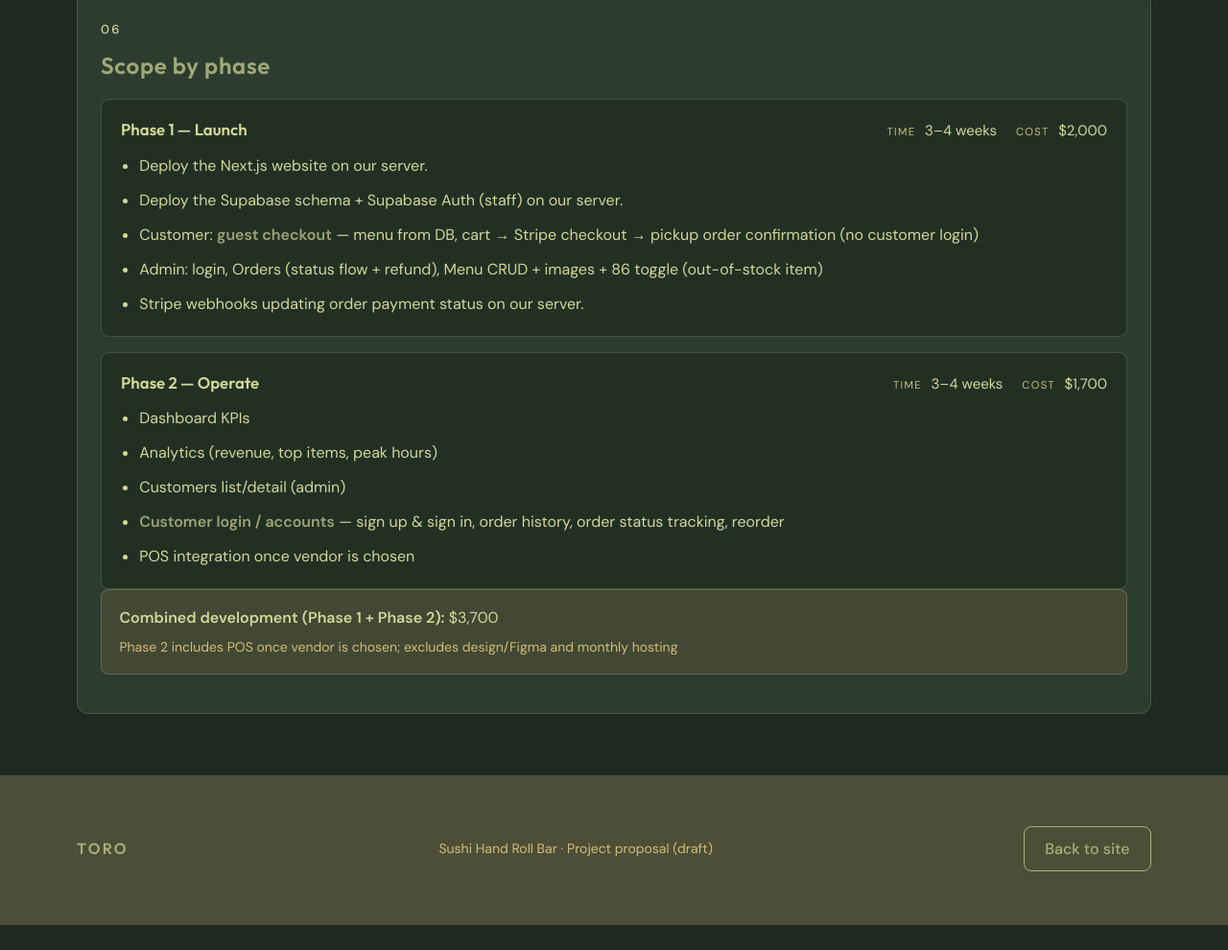
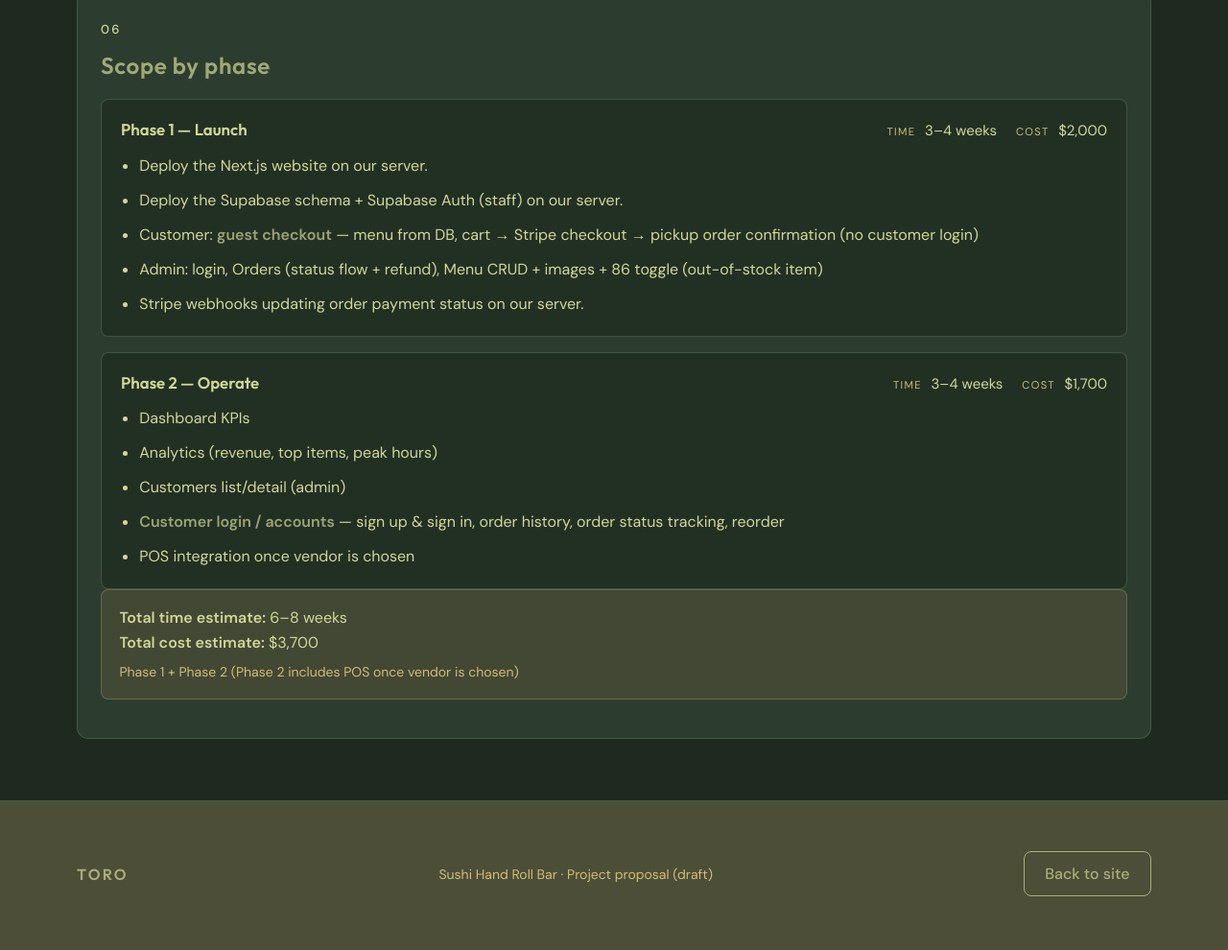
Before and after one commit to juliusnugraha/toro-site, a plain HTML site: page proposal.html in a window 1280 px wide. Shown: the part 2064-3054 px from the top of the page at 96% size. Before the commit the page ends 3028 px from the top, so only its background shows below. Drawn offline with Linux system fonts and the light colour scheme.

Commit message:
Show total time and cost on proposal page; drop Figma note.
Co-authored-by: Cursor <cursoragent@cursor.com>

```diff
--- a/proposal.html
+++ b/proposal.html
@@ -220,8 +220,9 @@
           </article>
 
           <p class="proposal-total">
-            <strong>Combined development (Phase 1 + Phase 2):</strong> $3,700
-            <span class="proposal-note">Phase 2 includes POS once vendor is chosen; excludes design/Figma and monthly hosting</span>
+            <strong>Total time estimate:</strong> 6–8 weeks<br />
+            <strong>Total cost estimate:</strong> $3,700
+            <span class="proposal-note">Phase 1 + Phase 2 (Phase 2 includes POS once vendor is chosen)</span>
           </p>
         </section>
       </div>
```
